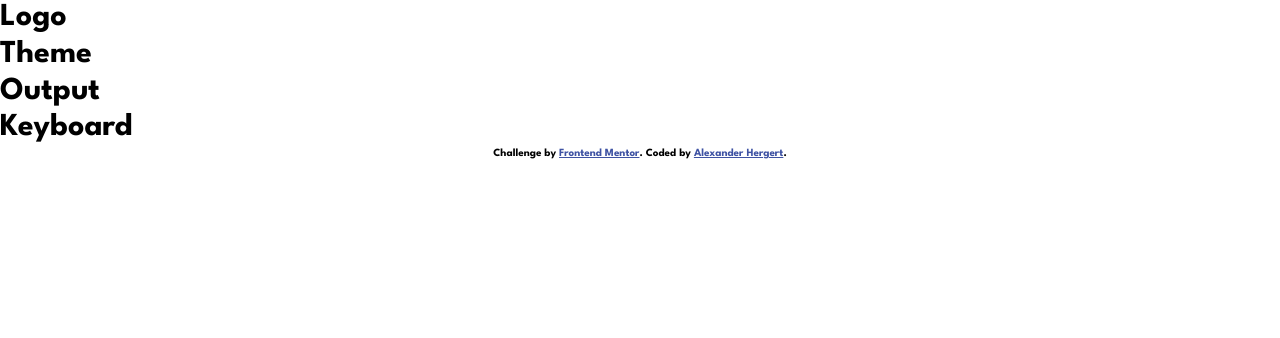
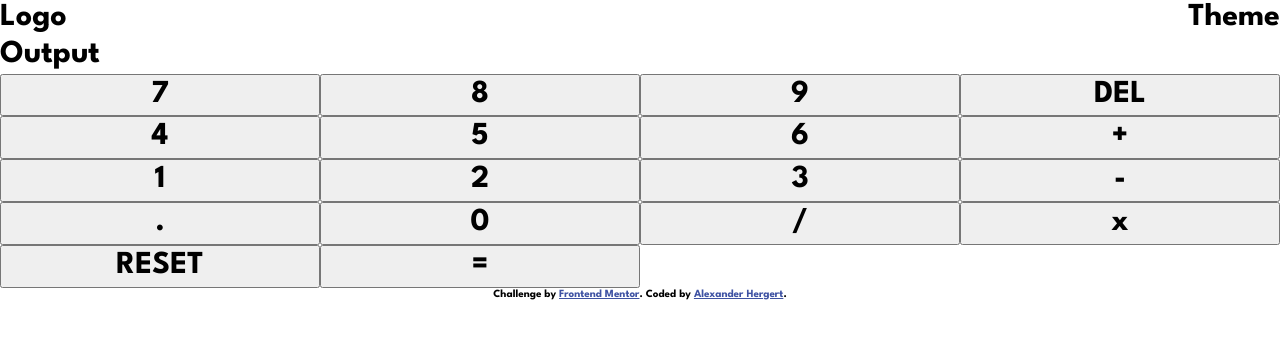
Before and after one commit to alexander-hergert/Calculator-App, a React (Vite) app: page / in a window 1280 px wide. Shown: the top 338 px of the page. Built offline with nearby package versions, Linux system fonts and the light colour scheme.

Commit message:
Add reducer and render basic keys in basic layout.

```diff
--- a/src/components/Header.jsx
+++ b/src/components/Header.jsx
@@ -5,7 +5,11 @@ import Theme from "./Theme";
 
 /************** STYLES **************/
 
-const Style = styled.header``;
+const Style = styled.header`
+  display: flex;
+  justify-content: space-between;
+  align-items: center;
+`;
 
 /************** COMPONENT **************/
 
--- a/src/components/Key.jsx
+++ b/src/components/Key.jsx
@@ -3,12 +3,12 @@ import styled from "styled-components";
 
 /************** STYLES **************/
 
-const Style = styled.div``;
+const Style = styled.button``;
 
 /************** COMPONENT **************/
 
-const Key = () => {
-  return <Style>Key</Style>;
+const Key = ({ value, type }) => {
+  return <Style>{value}</Style>;
 };
 
 export default Key;
--- a/src/components/Keyboard.jsx
+++ b/src/components/Keyboard.jsx
@@ -1,15 +1,25 @@
 import React from "react";
 import Key from "./Key";
 import styled from "styled-components";
+import { data } from "../data";
 
 /************** STYLES **************/
 
-const Style = styled.div``;
+const Style = styled.div`
+  display: grid;
+  grid-template-columns: 1fr 1fr 1fr 1fr;
+`;
 
 /************** COMPONENT **************/
 
 const Keyboard = () => {
-  return <Style>Keyboard</Style>;
+  return (
+    <Style>
+      {data.map((key) => (
+        <Key key={key.value} {...key} />
+      ))}
+    </Style>
+  );
 };
 
 export default Keyboard;
--- a/src/context.jsx
+++ b/src/context.jsx
@@ -1,8 +1,11 @@
-import { useContext, createContext, useState } from "react";
+import { useContext, createContext, useState, useReducer } from "react";
+import reducer from "./reducer";
 
 const AppContext = createContext();
 
 export const AppProvider = ({ children }) => {
+  const initialState = { inputNumber: 0, result: 0 };
+  const [state, dispatch] = useReducer(reducer, initialState);
   const [theme, setTheme] = useState(1);
 
   return (
--- /dev/null
+++ b/src/reducer.js
@@ -0,0 +1,26 @@
+export const reducer = (state, action) => {
+  switch (action.type) {
+    case "CONCAT":
+      return action.payload;
+    case "ADD":
+      return {
+        ...state,
+      };
+    case "SUB":
+      return {
+        ...state,
+      };
+    case "MULTIPLY":
+      return {
+        ...state,
+      };
+    case "DIVIDE":
+      return {
+        ...state,
+      };
+    default:
+      throw new Error("Unsupported action type");
+  }
+};
+
+export default reducer;
```
